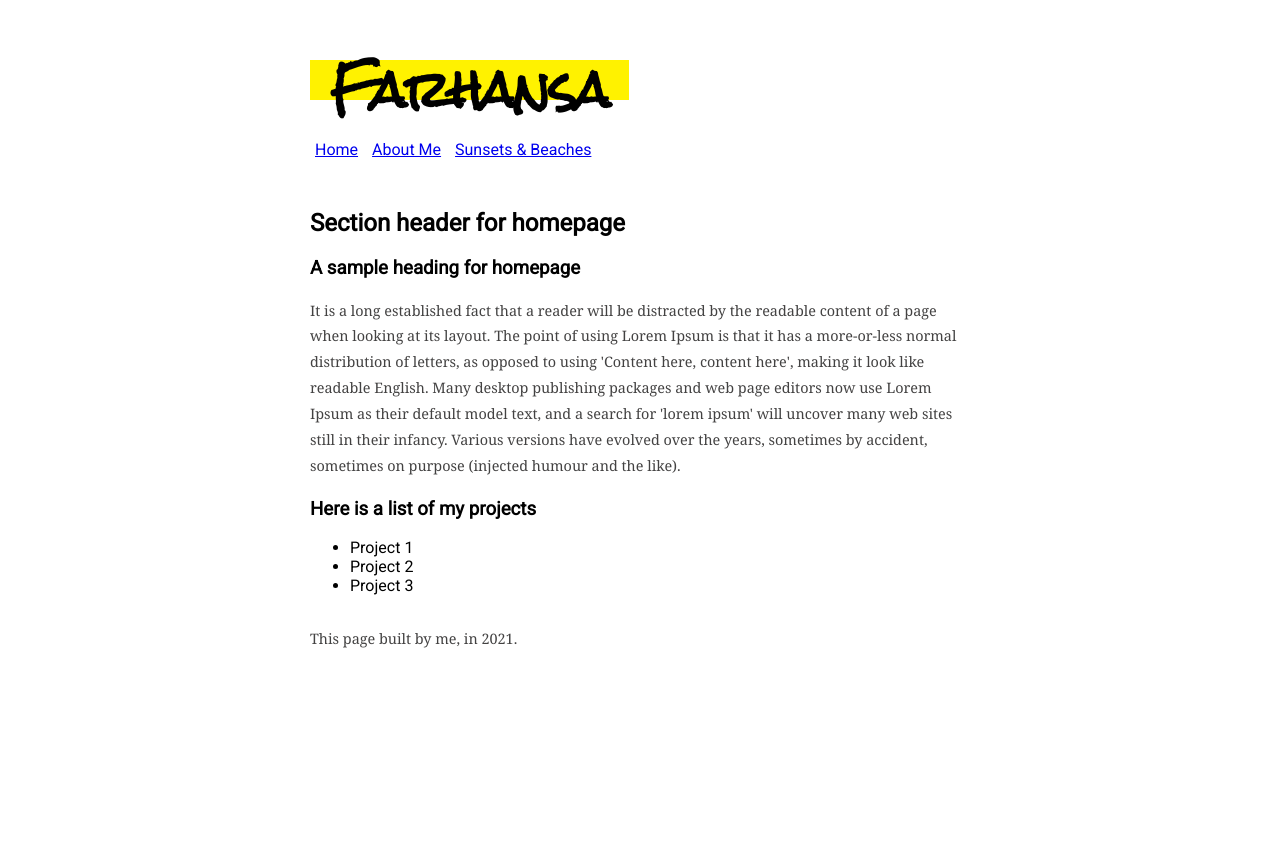
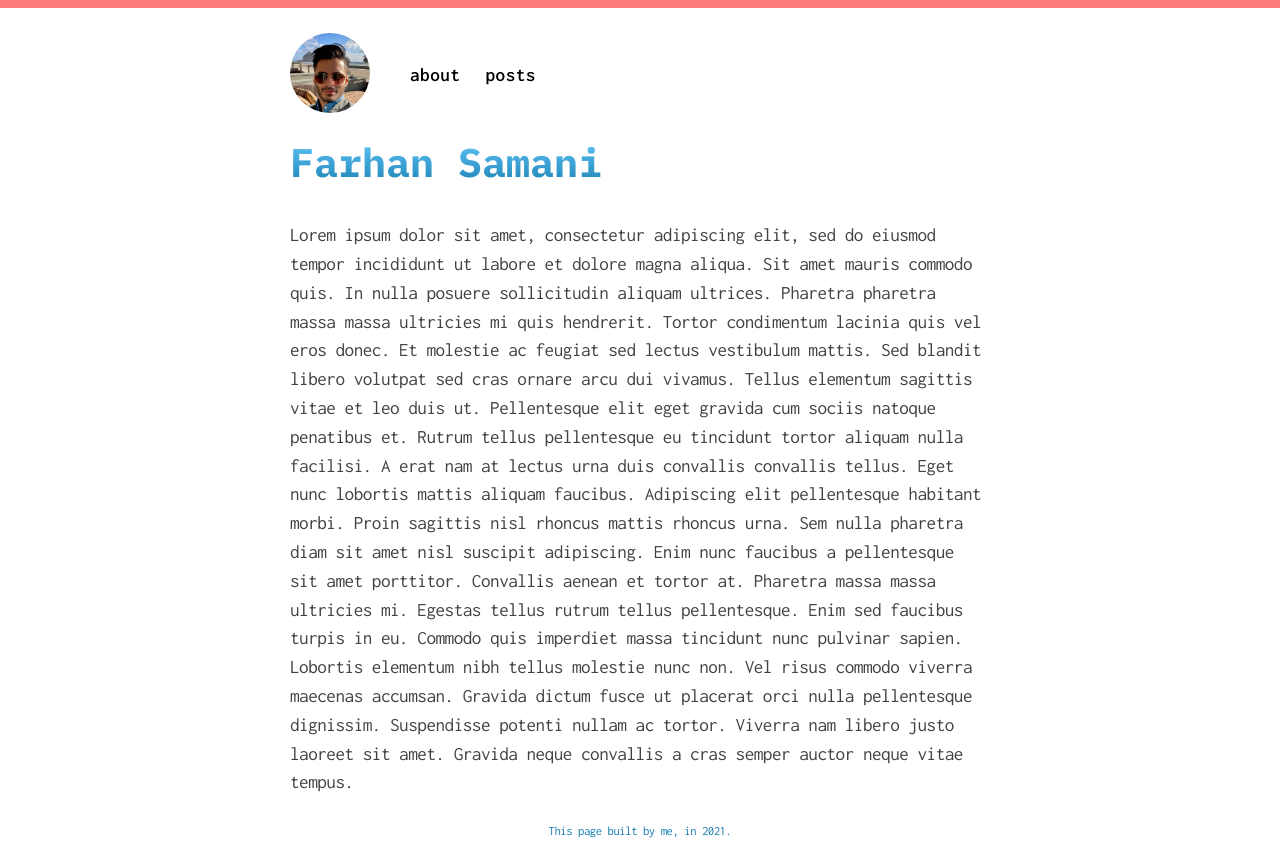
Before and after one commit to farhansolo/my-portfolio, a plain HTML site: page index.html in a window 1280 px wide. Before the commit the page ends 800 px from the top, so only its background shows below. Drawn offline with Linux system fonts and the light colour scheme.

Commit message:
update navbar and styling

```diff
--- a/index.html
+++ b/index.html
@@ -2,38 +2,37 @@
 <html lang="en">
   <head>
     <meta charset="utf-8">
-    <title>My Portfolio</title>
+    <title>farhansa.dev</title>
     <link rel="preconnect" href="https://fonts.gstatic.com">
-    <link href="https://fonts.googleapis.com/css2?family=Roboto&family=Rock+Salt&display=swap" rel="stylesheet">
+    <link href="https://fonts.googleapis.com/css2?family=IBM+Plex+Mono:wght@400;700&family=Inconsolata:wght@400;600&display=swap" rel="stylesheet">
     <link rel="stylesheet" type="text/css" href="styles/stylesheet.css">
   </head>
   <body>
+    <div class="top-line"></div>
     <div class="container">
       <header>
-        <h1>Farhansa</h1>
-        <nav>
-          <a href="#">Home</a>
-          <a href="about-me.html">About Me</a>
-          <a href="sunsets-and-beaches.html">Sunsets & Beaches</a>
-        </nav>
+        <div class="navbar">
+          <a href="#">
+            <img src="images/headshot3.jpg" alt="selfie of myself" class="selfie" height="80" width="80">
+          </a>
+          <nav>
+            <ul>
+              <li>
+                <a href="about.html">about</a>
+              </li>
+              <li>
+                <a href="posts.html">posts</a>
+              </li>
+            </ul>
+          </nav>
+        </div>
       </header>
+      <section>
+        <h1 class="name">Farhan Samani</h1>
+        <p>Lorem ipsum dolor sit amet, consectetur adipiscing elit, sed do eiusmod tempor incididunt ut labore et dolore magna aliqua. Sit amet mauris commodo quis. In nulla posuere sollicitudin aliquam ultrices. Pharetra pharetra massa massa ultricies mi quis hendrerit. Tortor condimentum lacinia quis vel eros donec. Et molestie ac feugiat sed lectus vestibulum mattis. Sed blandit libero volutpat sed cras ornare arcu dui vivamus. Tellus elementum sagittis vitae et leo duis ut. Pellentesque elit eget gravida cum sociis natoque penatibus et. Rutrum tellus pellentesque eu tincidunt tortor aliquam nulla facilisi. A erat nam at lectus urna duis convallis convallis tellus. Eget nunc lobortis mattis aliquam faucibus.
 
-      <section>
-        <h2>Section header for homepage</h2>
-        <article>
-          <h3>A sample heading for homepage</h3>
-          <p>It is a long established fact that a reader will be distracted by the readable content of a page when looking at its layout. The point of using Lorem Ipsum is that it has a more-or-less normal distribution of letters, as opposed to using 'Content here, content here', making it look like readable English. Many desktop publishing packages and web page editors now use Lorem Ipsum as their default model text, and a search for 'lorem ipsum' will uncover many web sites still in their infancy. Various versions have evolved over the years, sometimes by accident, sometimes on purpose (injected humour and the like).</p>
-        </article>
-        <aside>
-          <h3>Here is a list of my projects</h3>
-          <ul>
-            <li>Project 1</li>
-            <li>Project 2</li>
-            <li>Project 3</li>
-          </ul>
-        </aside>
+          Adipiscing elit pellentesque habitant morbi. Proin sagittis nisl rhoncus mattis rhoncus urna. Sem nulla pharetra diam sit amet nisl suscipit adipiscing. Enim nunc faucibus a pellentesque sit amet porttitor. Convallis aenean et tortor at. Pharetra massa massa ultricies mi. Egestas tellus rutrum tellus pellentesque. Enim sed faucibus turpis in eu. Commodo quis imperdiet massa tincidunt nunc pulvinar sapien. Lobortis elementum nibh tellus molestie nunc non. Vel risus commodo viverra maecenas accumsan. Gravida dictum fusce ut placerat orci nulla pellentesque dignissim. Suspendisse potenti nullam ac tortor. Viverra nam libero justo laoreet sit amet. Gravida neque convallis a cras semper auctor neque vitae tempus.</p>
       </section>
-
       <footer>
         <p>This page built by me, in 2021.</p>
       </footer>
--- a/styles/stylesheet.css
+++ b/styles/stylesheet.css
@@ -6,41 +6,114 @@
   display: flex;
   flex-direction: column;
   justify-content: flex-start;
+  max-width: 700px;
+  width: 70%;
+  margin: 25px auto 0 auto;
 }
 
 body {
-  font-family: 'Roboto', sans-serif;
-  max-width: 700px;
-  width: 70%;
-  margin: 40px auto 0 auto;
-  padding: 20px;
+  font-family: 'Inconsolata', monospace;
+  margin: 0;
+  /* font-family: 'Roboto', sans-serif; */
 }
 
-header {
-  margin-bottom: 30px;
+h1, h2, h3, h4 {
+  font-weight: 700;
+  font-family: 'IBM Plex Mono', monospace;
 }
 
 h1 {
-  color: black;
-  background-color: #fff200;
-  display: inline-block;
-  letter-spacing: -1px;
-  margin: 0;
-  line-height: 20px;
-  padding: 20px 20px 0 20px;
-  margin-bottom: 40px;
-  font-size: 300%;
-  font-family: 'Rock Salt', cursive;
+  font-size: 2.5em;
+  margin-top: 0;
 }
 
-nav a {
-  padding: 5px;
+.name {
+  background: -webkit-linear-gradient(#66cbfd, #197eb1);
+  background-clip: inherit;
+  -webkit-background-clip: text;
+  -webkit-text-fill-color: transparent;
 }
 
 p {
   color: #434242;
-  font-family: Georgia, "Times New Roman", Times, serif;
-  font-size: 0.9em;
+  font-family: 'Inconsolata', monospace;
   font-weight: 400;
+  font-size: 1.2em;
   line-height: 1.8em;
+  margin: 0 0 1.5rem;
+  line-height: 1.5;
+  letter-spacing: -0.5px;
 }
+
+.top-line {
+  width: 100%;
+  border-top: 5px;
+  border-style: solid;
+  z-index: 100;
+  border-color: #ff7b7b;
+}
+
+.selfie {
+  border-radius: 50%;
+}
+
+header a {
+  text-decoration: none;
+  color: black;
+}
+
+.navbar {
+  display: flex;
+  flex-flow: row wrap;
+  align-items: center;
+  margin-bottom: 20px;
+}
+
+.navbar nav ul {
+  display: flex;
+  flex-direction: row;
+  flex-wrap: wrap;
+  justify-content: flex-start;
+}
+
+.navbar nav li {
+  list-style: none;
+}
+
+.navbar nav a {
+  font-weight: 600;
+  font-size: 1.2em;
+  letter-spacing: 0.5px;
+  margin: 0 25px 0 0;
+}
+
+.navbar nav a:hover {
+  color: #ff7b7b;
+}
+
+footer {
+  margin-left: auto;
+  margin-right: auto;
+}
+
+footer p {
+  color: #197eb1;
+  font-size: .8em;
+}
+
+.pics-container {
+  display: flex;
+  flex-flow: row wrap;
+  justify-content: flex-start;
+}
+
+figure {
+  margin: 10px;
+}
+
+figcaption {
+  background-color: #ff7b7b;
+  text-align: center;
+  font-size: .8em;
+  padding: 3px;
+}
```
Also changed, not shown: about-me.html (deleted, +0 -39 lines), about.html (added, +51 -0 lines), posts.html (added, +57 -0 lines), sunsets-and-beaches.html (deleted, +0 -35 lines), images/headshot.jpeg (added), images/headshot2.jpg (added), images/headshot3.jpg (added).
